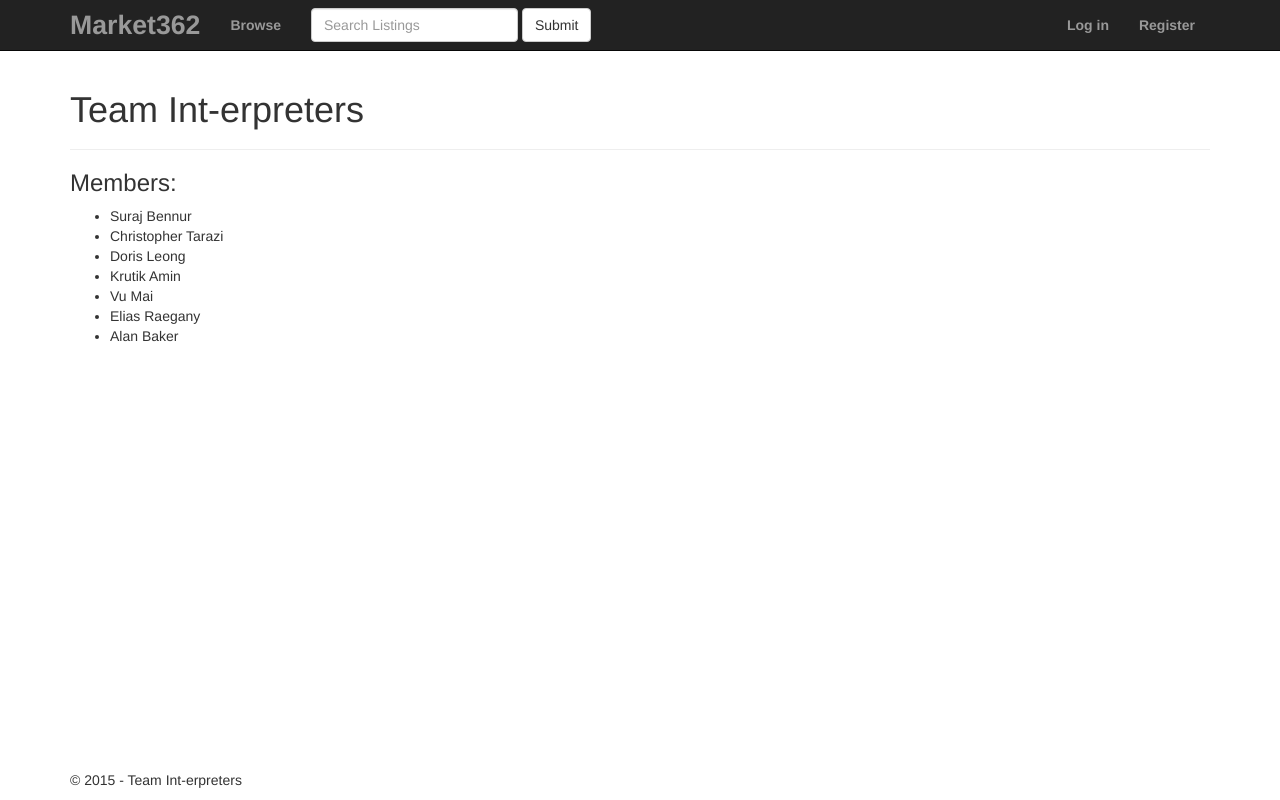
After one commit to sunny-benn/CPSC362-Project, a Django app: page /about in a window 1280 px wide. The commit adds this page. Run offline with Django 3.2, Linux system fonts and the light colour scheme; some libraries are stand-ins or nearby versions.

Commit message:
Add about page

```diff
--- /dev/null
+++ b/project/blog/templates/blog/about.html
@@ -0,0 +1,17 @@
+{% extends "blog/base.html" %}
+{% block content %}
+
+<div class="page-header">
+    <h1>Team Int-erpreters</h1>
+</div>
+<h3>Members:</h3>
+<ul>
+    <li>Suraj Bennur</li>
+    <li>Christopher Tarazi</li>
+    <li>Doris Leong</li>
+    <li>Krutik Amin</li>
+    <li>Vu Mai</li>
+    <li>Elias Raegany</li>
+    <li>Alan Baker</li>
+</ul>
+{% endblock %}
--- a/project/blog/templates/blog/base.html
+++ b/project/blog/templates/blog/base.html
@@ -44,7 +44,7 @@
         {% endblock %}
 
         <footer class="footer">
-            <p>&copy; 2015 - Team Interpreters</p>
+            <p>&copy; 2015 - Team Int-erpreters</p>
         </footer>
     </div>
 
--- a/project/blog/urls.py
+++ b/project/blog/urls.py
@@ -10,6 +10,7 @@ from .views import ListingUpdate, ListingDelete
 # If you check views.py, you'll notice that we are defining "base".
 urlpatterns = [
 	url(r'^$', views.base, name='base'),
+	url(r'^about$', views.about, name='about'),
 	url(r'^register$', views.register, name='register'),
     url(r'^listing_list$', views.listing_list, name='listing_list'),
 
--- a/project/blog/views.py
+++ b/project/blog/views.py
@@ -124,6 +124,10 @@ def base(request):
 	# We return a rendered index.html
 	return render(request, 'blog/index.html', {})
 
+# Define a basic about page.
+def about(request):
+	return render(request, 'blog/about.html', {})
+
 # This is for registering a new account on the site.
 def register(request):
 	if request.method == "POST":
```
Also changed, not shown: project/blog/templates/blog/index.html (+6 -3 lines).
